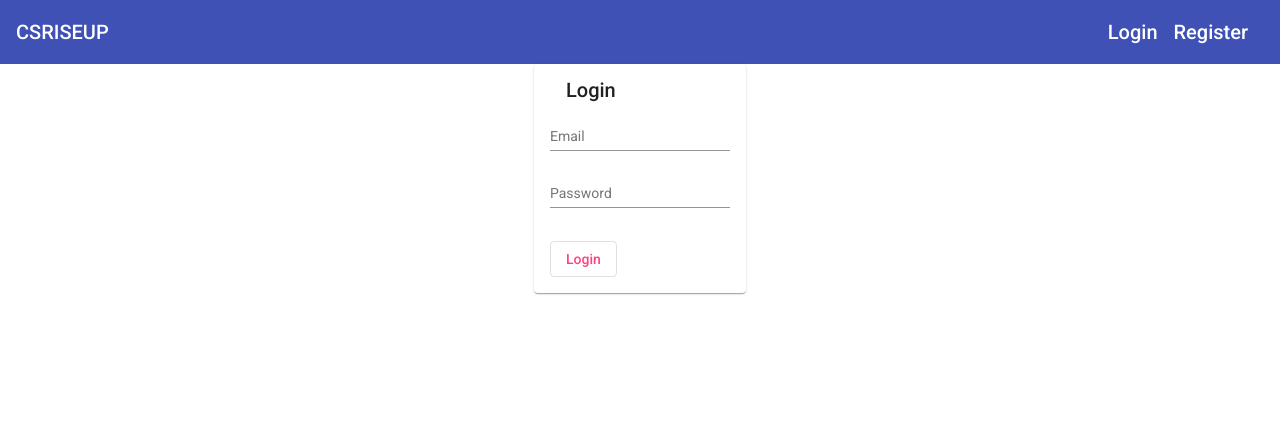
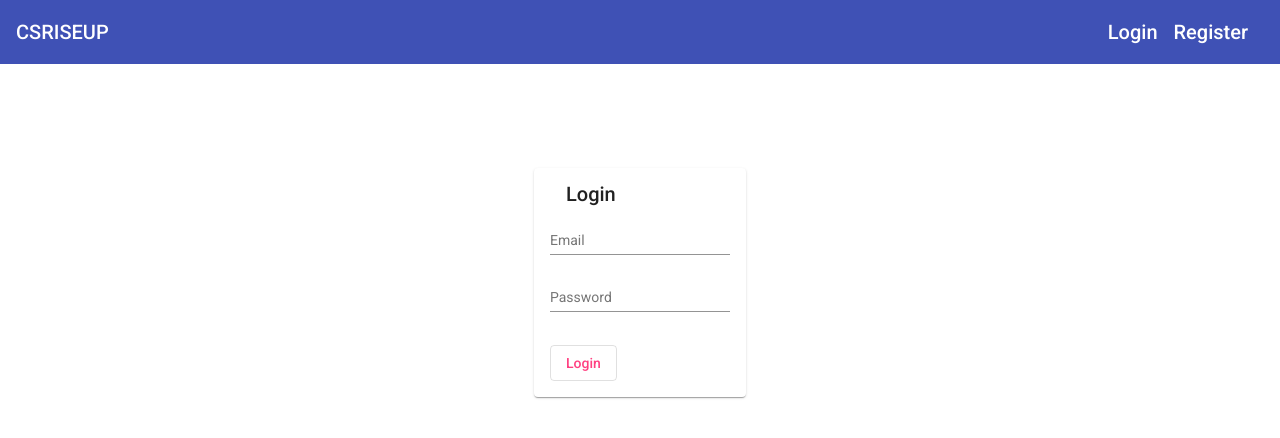
Before and after one commit to MichelleLucero/csriseup, an Angular app: page /login in a window 1280 px wide. Shown: the top 438 px of the page. Built offline with nearby package versions, Linux system fonts and the light colour scheme.

Commit message:
udpated style to loging and register

```diff
--- a/src/app/auth/login/login.component.css
+++ b/src/app/auth/login/login.component.css
@@ -1,7 +1,3 @@
-/* .form-meta {
-  padding-top: 10px;
+.container {
+  margin-top: 13vh;
 }
-
-.margin-left {
-  padding-left: 10px;
-} */
--- a/src/app/auth/login/login.component.html
+++ b/src/app/auth/login/login.component.html
@@ -26,7 +26,7 @@
     </div>
 </div> -->
 
-<div class="" fxLayout="" fxLayoutAlign="center center">
+<div class="container" fxLayoutAlign="center center">
 
     <mat-card class="box">
       <mat-card-header>
--- a/src/app/auth/register/register.component.css
+++ b/src/app/auth/register/register.component.css
@@ -5,3 +5,7 @@
 .margin-left {
   padding-left: 10px;
 }
+
+.container {
+  margin-top: 13vh;
+}
--- a/src/app/auth/register/register.component.html
+++ b/src/app/auth/register/register.component.html
@@ -1,36 +1,4 @@
-<!-- <div class="pt-5">
-    <div class="col-md-6 mx-auto">
-        <div class="card rounded-0">
-            <div class="card-header">
-                <h3 class="mb-0">Register</h3>
-            </div>
-            <div class="card-body">
-                <form class="form">
-                    <div class="form-group">
-                        <label for="">Email</label>
-                        <input [(ngModel)]="registerUserData.emailAddress" name="email" type="text" class="form-control rounded-0" required>
-                    </div>
-                    <div class="form-group">
-                        <label for="">Username</label>
-                        <input [(ngModel)]="registerUserData.userName" name="username" type="text" class="form-control rounded-0" required>
-                    </div>
-                    <div class="form-group">
-                        <label for="">Password</label>
-                        <input [(ngModel)]="registerUserData.password" name="password" type="password" class="form-control rounded-0" required>
-                    </div>
-                    <div class="form-meta">
-                        <button (click)="registerUser()" type="button" class="btn btn-primary">Register</button>
-                        <span class="margin-left">Existing User?
-                            <a routerLink="/login">Log In</a>
-                        </span>
-                    </div>
-                </form>
-            </div>
-        </div>
-    </div>
-</div> -->
-
-<div class="" fxLayoutAlign="center center">
+<div class="container" fxLayoutAlign="center center">
     <mat-card class="box">
         <mat-card-header>
             <mat-card-title>Register</mat-card-title>
--- a/src/styles.css
+++ b/src/styles.css
@@ -1,11 +1,9 @@
 /* You can add global styles to this file, and also import other style files */
+html,
 body {
-  height: 100vh;
+  height: 100%;
 }
-
-input.ng-invalid.ng-touched {
-  border: 1px solid red;
+body {
+  margin: 0;
+  font-family: Roboto, "Helvetica Neue", sans-serif;
 }
-
-html, body { height: 100%; }
-body { margin: 0; font-family: Roboto, "Helvetica Neue", sans-serif; }
```
